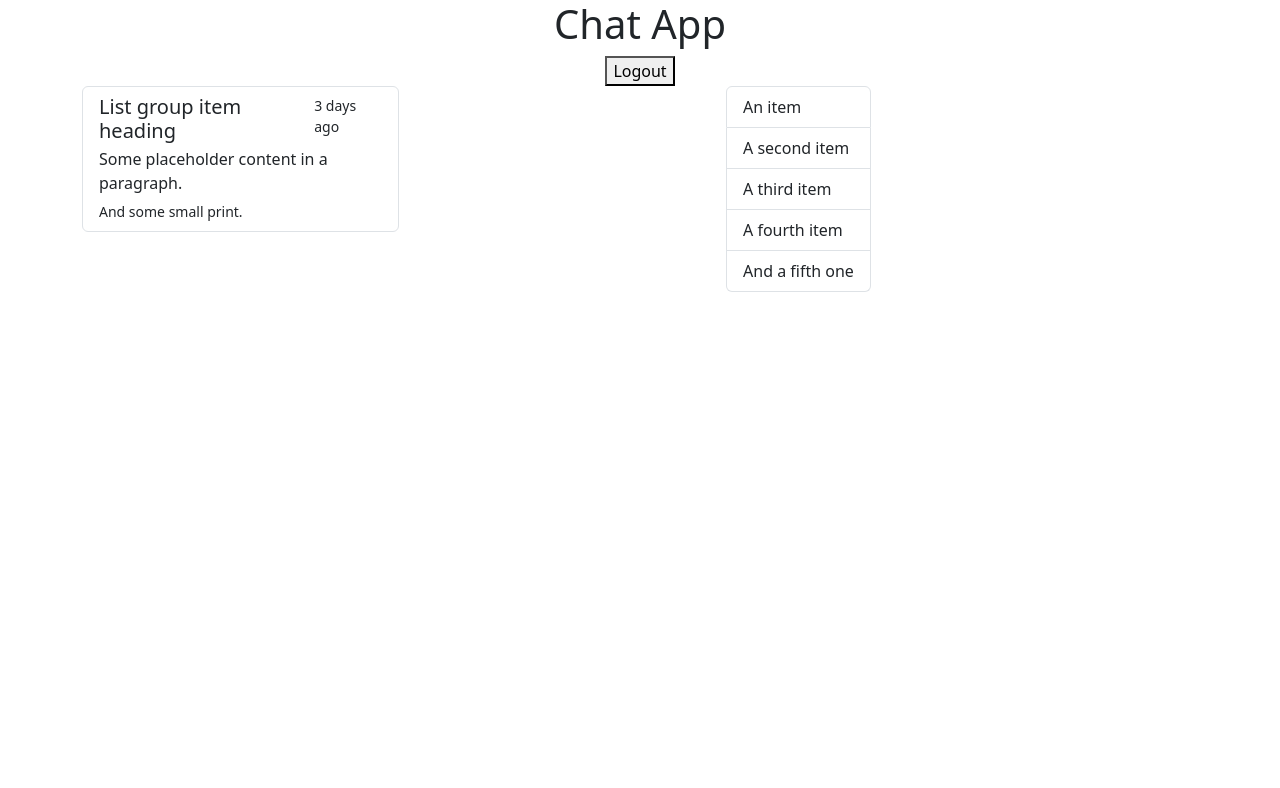
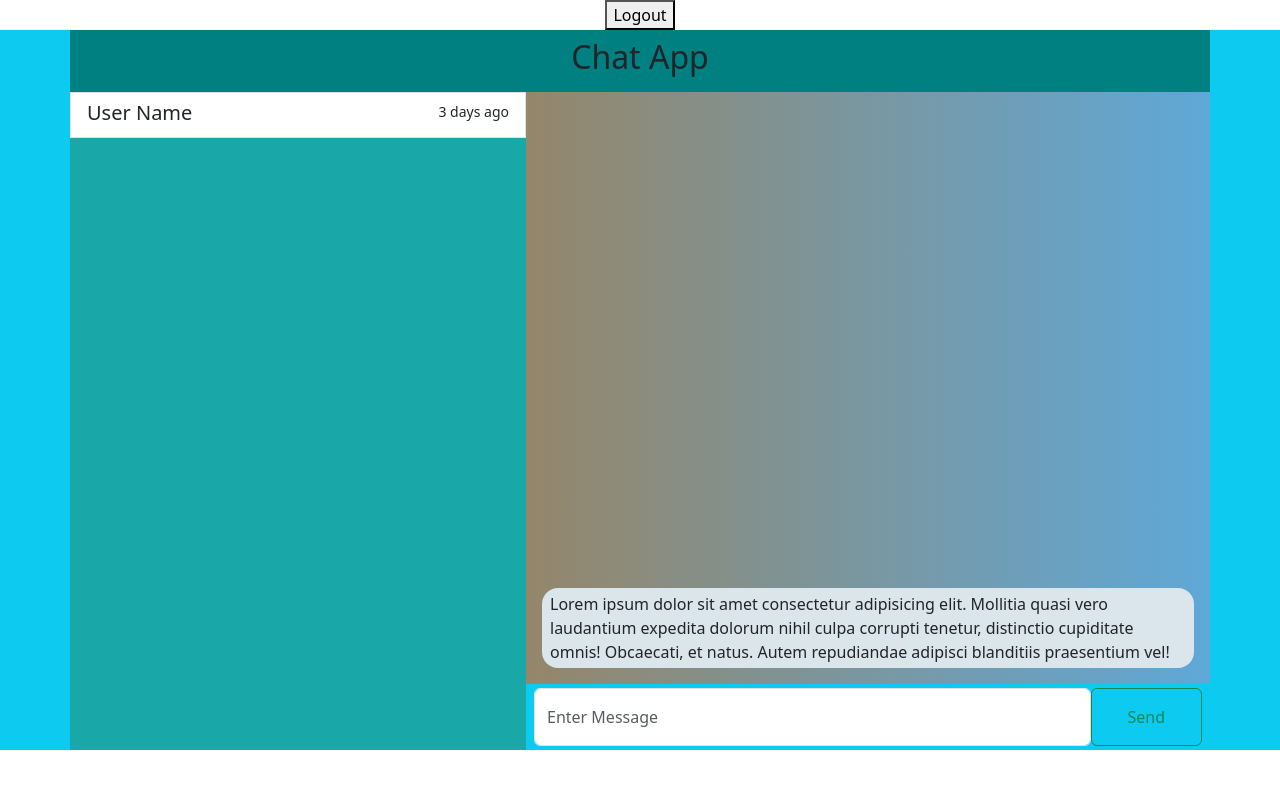
Before and after one commit to developerankit97/whatsapp-clone, a website: page public/html/main.html in a window 1280 px wide. Drawn offline with nearby package versions, Linux system fonts and the light colour scheme; files that its build step writes are made by us from their sources; no server answers; sample sign-in values are in the browser's storage.

Commit message:
chat is storing in db

```diff
--- a/public/html/main.html
+++ b/public/html/main.html
@@ -1,48 +1,101 @@
 <!DOCTYPE html>
 <html lang="en">
+
 <head>
-    <meta charset="UTF-8">
-    <meta http-equiv="X-UA-Compatible" content="IE=edge">
-    <meta name="viewport" content="width=device-width, initial-scale=1.0">
+    <meta charset="UTF-8" />
+    <meta http-equiv="X-UA-Compatible" content="IE=edge" />
+    <meta name="viewport" content="width=device-width, initial-scale=1.0" />
     <link href="https://cdn.jsdelivr.net/npm/bootstrap@5.3.0-alpha3/dist/css/bootstrap.min.css" rel="stylesheet"
-        integrity="sha384-KK94CHFLLe+nY2dmCWGMq91rCGa5gtU4mk92HdvYe+M/SXH301p5ILy+dN9+nJOZ" crossorigin="anonymous">
+        integrity="sha384-KK94CHFLLe+nY2dmCWGMq91rCGa5gtU4mk92HdvYe+M/SXH301p5ILy+dN9+nJOZ" crossorigin="anonymous" />
+    <style>
+        * {
+            box-sizing: border-box;
+        }
+    </style>
     <title>Document</title>
 </head>
+
 <body>
     <header class="container-fluid text-center">
-        <h1>Chat App</h1>
         <button type="button" class="logout-btn">Logout</button>
     </header>
-    <main class="container-fluid">
-        <div class="container d-flex">
-            <section style="width: 40%;">
-                <div class="list-group user-and-group">
-                    <a href="#" class="list-group-item list-group-item-action" aria-current="true">
+    <main class="container-fluid bg-info" style="height: 90vh">
+        <div class="container d-flex flex-column h-100 p-0">
+            <header class="fw-bold text-center py-2 mx-0" style="background-color: teal">
+                <h2>Chat App</h2>
+            </header>
+            <div class="d-flex h-100">
+                <section class="container p-0" style="width:40%; background-color: rgb(25, 167, 167)">
+                    <div class="list-group rounded-0 user-and-group">
+                        <!-- <a href="#" class="list-group-item list-group-item-action" aria-current="true">
                             <div class="d-flex w-100 justify-content-between">
-                            <h5 class="mb-1">List group item heading</h5>
+                                <h5 class="mb-1">
+                                    List group item heading
+                                </h5>
                                 <small>3 days ago</small>
                             </div>
-                        <p class="mb-1">Some placeholder content in a paragraph.</p>
+                            <p class="mb-1">
+                                Some placeholder content in a paragraph.
+                            </p>
                             <small>And some small print.</small>
-                    </a>
+                        </a> -->
+                        <li class="list-group-item">
+                            <div class="d-flex w-100 justify-content-between">
+                                <h5 class="mb-1">
+                                    User Name
+                                </h5>
+                                <small>3 days ago</small>
+                            </div>
+                        </li>
                     </div>
                 </section>
-            <section class="container">
-                <div class="d-flex flex-column align-items-center">
-                    <ul class="list-group">
-                        <li class="list-group-item">An item</li>
-                        <li class="list-group-item">A second item</li>
-                        <li class="list-group-item">A third item</li>
-                        <li class="list-group-item">A fourth item</li>
-                        <li class="list-group-item">And a fifth one</li>
-                    </ul>
+                <div style="width:60%;">
+                    <section class="container p-0"
+                        style="height:90%;background: linear-gradient(to right, #94866a, #5fa8d8);">
+                        <div class="d-flex flex-column justify-content-end h-100 py-2">
+                            <div class="list-group rounded-0 all-messages">
+                                <!-- <a href="#" class="list-group-item list-group-item-action" aria-current="true">
+                                                        <div class="d-flex w-100 justify-content-between">
+                                                            <h5 class="mb-1">
+                                                                List group item heading
+                                                            </h5>
+                                                            <small>3 days ago</small>
+                                                        </div>
+                                                        <p class="mb-1">
+                                                            Some placeholder content in a paragraph.
+                                                        </p>
+                                                        <small>And some small print.</small>
+                                                    </a> -->
+                                <li
+                                    class="list-group-item w-100 border-0 py-1 d-flex flex-wrap justify-content-end bg-transparent">
+                                    <div class="w-100">
+                                        <p class="mb-1 w-100 p-1 px-2 rounded-4" style="background-color: #dbe5ec;">
+                                            Lorem ipsum dolor sit amet consectetur adipisicing elit. Mollitia quasi vero
+                                            laudantium expedita dolorum nihil culpa corrupti tenetur, distinctio
+                                            cupiditate omnis! Obcaecati, et natus. Autem repudiandae adipisci blanditiis
+                                            praesentium vel!
+                                        </p>
+                                    </div>
+                                </li>
+                            </div>
                         </div>
                     </section>
+                    <footer class="row m-0 px-2 py-1" style="height: 10%;">
+                        <div class="col-10 px-0">
+                            <input type="text" class="form-control d-block h-100" id="input-message"
+                                placeholder="Enter Message">
+                        </div>
+                        <button type="button" class="btn btn-outline-success col-2 input-message-btn">Send</button>
+                    </footer>
+                </div>
+            </div>
         </div>
     </main>
+    <script src="https://cdnjs.cloudflare.com/ajax/libs/axios/0.19.0/axios.min.js"></script>
     <script src="https://cdn.jsdelivr.net/npm/bootstrap@5.3.0-alpha3/dist/js/bootstrap.bundle.min.js"
         integrity="sha384-ENjdO4Dr2bkBIFxQpeoTz1HIcje39Wm4jDKdf19U8gI4ddQ3GYNS7NTKfAdVQSZe"
         crossorigin="anonymous"></script>
-        <script src="js/main.js"></script>
+    <script src="../js/main.js"></script>
 </body>
+
 </html>
--- a/public/js/main.js
+++ b/public/js/main.js
@@ -1,18 +1,81 @@
 const logoutBtn = document.querySelector('.logout-btn');
+const inputMessage = document.querySelector('#input-message');
+const inputMessageBtn = document.querySelector('.input-message-btn');
+let allMessages = document.querySelector('.all-messages');
 
 const apiPrefix = 'http://localhost:3000';
 
-window.addEventListener('DOMContentLoaded', getDetails);
+window.addEventListener('DOMContentLoaded', getMessages);
 logoutBtn.addEventListener('click', logoutUser);
+inputMessageBtn.addEventListener('click', sendMessage);
 
-async function getDetails() {
+async function sendMessage() {
 	if (!localStorage.getItem('token')) {
 		alert('Please login first');
-		window.location.href = 'html/login.html';
+		document.location.replace('/html/login.html');
+	} else {
+		if (inputMessage) {
+			try {
+				const message = inputMessage.value;
+				console.log(JSON.stringify({ message }), message);
+				const response = await axios.post(
+					`${apiPrefix}/messages/`,
+					JSON.stringify({ message }),
+					{
+						headers: {
+							Authorization: `${localStorage.getItem('token')}`,
+							'Content-Type': 'application/json',
+						},
+					}
+				);
+				let output = `<li
+                                class="list-group-item w-100 border-0 py-1 d-flex flex-wrap justify-content-end bg-transparent">
+                                <div class="w-100">
+                                    <p class="mb-1 w-100 p-1 px-2 rounded-4" style="background-color: #dbe5ec;">
+                                        ${response.data.response.message}
+                                    </p>
+                                </div>
+                            </li>`;
+				allMessages.innerHTML += output;
+				console.log(response);
+			} catch (e) {
+				console.log(e.response.statusText, e.response);
+			}
+		}
 	}
 }
 
-async function logoutUser() {
+async function getMessages() {
+	if (!localStorage.getItem('token')) {
+		alert('Please login first');
+		document.location.replace('/html/login.html');
+	} else {
+		try {
+			const response = await axios.get(`${apiPrefix}/messages/`, {
+				headers: {
+					Authorization: `${localStorage.getItem('token')}`,
+					'Content-Type': 'application/json',
+				},
+			});
+			console.log('working...');
+		} catch (e) {
+			if (e.response.status == 404) {
+				alert('You have been logged out. please log in first');
+				localStorage.removeItem('token');
+				window.location.href = '../html/login.html';
+			}
+			if (e.response.status == 401) {
+				alert('Not valid user. Please try login again');
+				localStorage.removeItem('token');
+				window.location.href = '../html/login.html';
+			}
+			console.log(e.response.status, e.response.data.statusText.message);
+		}
+	}
+}
+
+async function logoutUser(e) {
+	e.preventDefault();
 	let token;
 	if (localStorage.getItem('token')) {
 		token = localStorage.getItem('token');
```
Also changed, not shown: dist/app.js, dist/controllers/chatController.js (added), dist/middlewares/authMiddleware.js (added), dist/models/chat.js (added), dist/models/message.js (added), dist/routes/chatRoutes.js (added). Lines whose indentation alone changed are shown as unchanged.
